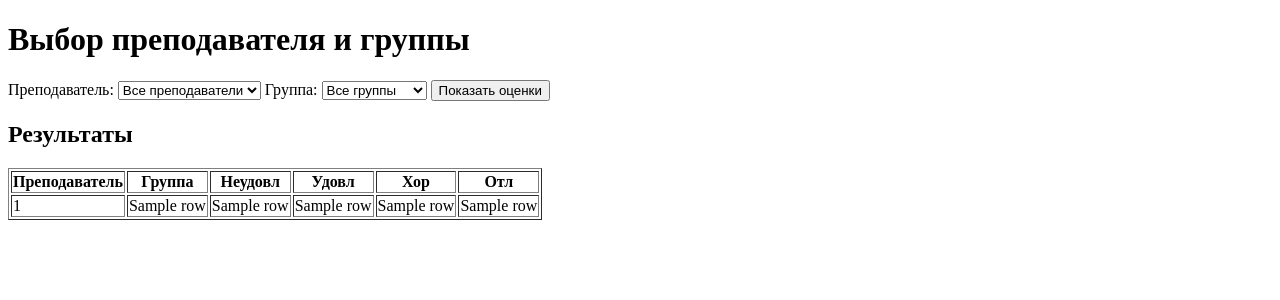
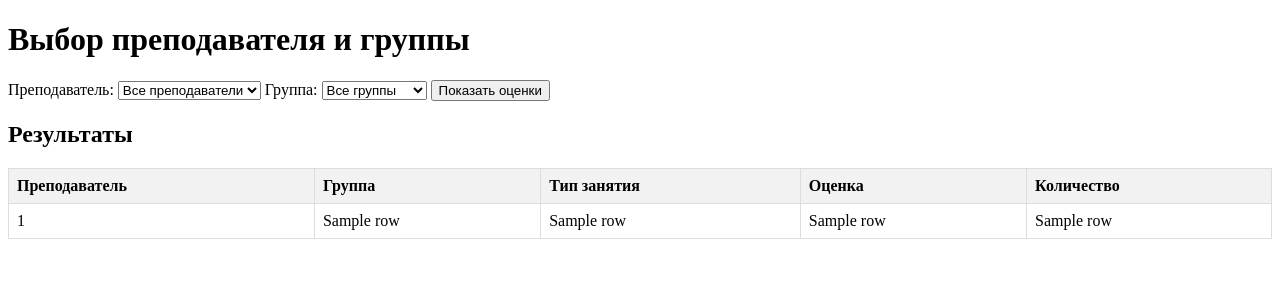
Before and after one commit to RinaHep/githttps---github.com-RinaHep-git, a Flask app: template templates/index.html in a window 1280 px wide. Shown: the top 300 px of the page. Run offline with Flask 3, Linux system fonts and the light colour scheme; the template is opened without the code that fills it: most values are stand-ins (such as "Sample title", 1, 10 or a date in 2020); some libraries are stand-ins or nearby versions.

Commit message:
Отображение 2 преподов и их оценок (6 коммит)

```diff
--- a/app.py
+++ b/app.py
@@ -18,70 +18,64 @@ def index():
     cur = conn.cursor()
 
     # Получаем список преподавателей и групп
-    cur.execute('SELECT teacher_id, full_name FROM teachers')
+    cur.execute('SELECT teacher_id, full_name FROM teachers ORDER BY full_name')
     teachers = cur.fetchall()
 
-    cur.execute('SELECT group_id, group_name FROM groups')
+    cur.execute('SELECT group_id, group_name FROM groups ORDER BY group_name')
     groups = cur.fetchall()
 
     results = None
-    query_conditions = []
-    query_params = []
+    selected_teacher = ''
+    selected_group = ''
 
-    # Строим SQL запрос в зависимости от выбранных фильтров
     if request.method == 'POST':
-        teacher_id = request.form.get('teacher_id')
-        group_id = request.form.get('group_id')
+        selected_teacher = request.form.get('teacher_id', '')
+        selected_group = request.form.get('group_id', '')
 
-        if teacher_id:  # Если выбран преподаватель
-            query_conditions.append('fg.teacher_id = %s')
-            query_params.append(teacher_id)
+        query = """
+            SELECT
+                t.full_name AS teacher_name,
+                g.group_name,
+                ss.score AS grade,
+                COUNT(*) AS grade_count
+            FROM student_scores ss
+            JOIN students s ON ss.student_id = s.student_id
+            JOIN groups g ON s.group_id = g.group_id
+            JOIN teachers t ON ss.teacher_id = t.teacher_id
+            JOIN point_activities pa ON ss.activity_id = pa.activity_id
+            JOIN activity_types at ON pa.activity_type = at.activity_id
+            WHERE 1=1
+        """
 
-        if group_id:  # Если выбрана группа
-            query_conditions.append('g.group_id = %s')
-            query_params.append(group_id)
+        params = []
 
-        # Собираем основной запрос с условиями
-        query = """
-        SELECT
-            t.full_name,
-            g.group_name,
-            SUM(CASE
-                    WHEN (CASE WHEN fg.grade ~ '^\d+$' THEN fg.grade::INTEGER ELSE NULL END) BETWEEN 1 AND 59 THEN 1
-                    ELSE 0
-                END) AS неудовл,
-            SUM(CASE
-                    WHEN (CASE WHEN fg.grade ~ '^\d+$' THEN fg.grade::INTEGER ELSE NULL END) BETWEEN 60 AND 74 THEN 1
-                    ELSE 0
-                END) AS удовл,
-            SUM(CASE
-                    WHEN (CASE WHEN fg.grade ~ '^\d+$' THEN fg.grade::INTEGER ELSE NULL END) BETWEEN 75 AND 84 THEN 1
-                    ELSE 0
-                END) AS хор,
-            SUM(CASE
-                    WHEN (CASE WHEN fg.grade ~ '^\d+$' THEN fg.grade::INTEGER ELSE NULL END) BETWEEN 85 AND 100 THEN 1
-                    ELSE 0
-                END) AS отл
-        FROM final_grades fg
-        JOIN students s ON fg.student_id = s.student_id
-        JOIN groups g ON s.group_id = g.group_id
-        JOIN teachers t ON fg.teacher_id = t.teacher_id
-    """
+        if selected_teacher:
+            query += " AND t.teacher_id = %s"
+            params.append(selected_teacher)
 
-        # Добавляем условия фильтрации, если они есть
-        if query_conditions:
-            query += ' WHERE ' + ' AND '.join(query_conditions)
+        if selected_group:
+            query += " AND g.group_id = %s"
+            params.append(selected_group)
 
-        query += ' GROUP BY t.full_name, g.group_name ORDER BY g.group_name'
+        query += """
+            GROUP BY t.full_name, g.group_name, ss.score, at.activity_name
+            ORDER BY t.full_name, g.group_name, at.activity_name, ss.score
+        """
 
-        # Выполняем запрос с динамическими параметрами
-        cur.execute(query, tuple(query_params))
+        cur.execute(query, tuple(params))
         results = cur.fetchall()
 
     cur.close()
     conn.close()
 
-    return render_template('index.html', teachers=teachers, groups=groups, results=results)
+    return render_template(
+        'index.html',
+        teachers=teachers,
+        groups=groups,
+        results=results,
+        selected_teacher=selected_teacher,
+        selected_group=selected_group
+    )
 
 if __name__ == '__main__':
     app.run(debug=True)
--- a/templates/index.html
+++ b/templates/index.html
@@ -3,23 +3,37 @@
 <head>
     <meta charset="UTF-8">
     <title>Отчёт по оценкам</title>
+    <style>
+        table {
+            border-collapse: collapse;
+            width: 100%;
+        }
+        th, td {
+            border: 1px solid #ddd;
+            padding: 8px;
+            text-align: left;
+        }
+        th {
+            background-color: #f2f2f2;
+        }
+    </style>
 </head>
 <body>
     <h1>Выбор преподавателя и группы</h1>
     <form method="post">
         <label for="teacher">Преподаватель:</label>
-        <select name="teacher_id">
-            <option value="">Все преподаватели</option>  <!-- Опция для всех преподавателей -->
+        <select name="teacher_id" id="teacher">
+            <option value="">Все преподаватели</option>
             {% for id, name in teachers %}
-                <option value="{{ id }}">{{ name }}</option>
+                <option value="{{ id }}" {% if selected_teacher == id|string %}selected{% endif %}>{{ name }}</option>
             {% endfor %}
         </select>
 
         <label for="group">Группа:</label>
-        <select name="group_id">
-            <option value="">Все группы</option>  <!-- Опция для всех групп -->
+        <select name="group_id" id="group">
+            <option value="">Все группы</option>
             {% for id, name in groups %}
-                <option value="{{ id }}">{{ name }}</option>
+                <option value="{{ id }}" {% if selected_group == id|string %}selected{% endif %}>{{ name }}</option>
             {% endfor %}
         </select>
 
@@ -28,14 +42,13 @@
 
     {% if results %}
         <h2>Результаты</h2>
-        <table border="1">
+        <table>
             <tr>
                 <th>Преподаватель</th>
                 <th>Группа</th>
-                <th>Неудовл</th>
-                <th>Удовл</th>
-                <th>Хор</th>
-                <th>Отл</th>
+                <th>Тип занятия</th>
+                <th>Оценка</th>
+                <th>Количество</th>
             </tr>
             {% for row in results %}
             <tr>
@@ -44,7 +57,6 @@
                 <td>{{ row[2] }}</td>
                 <td>{{ row[3] }}</td>
                 <td>{{ row[4] }}</td>
-                <td>{{ row[5] }}</td>
             </tr>
             {% endfor %}
         </table>
```
